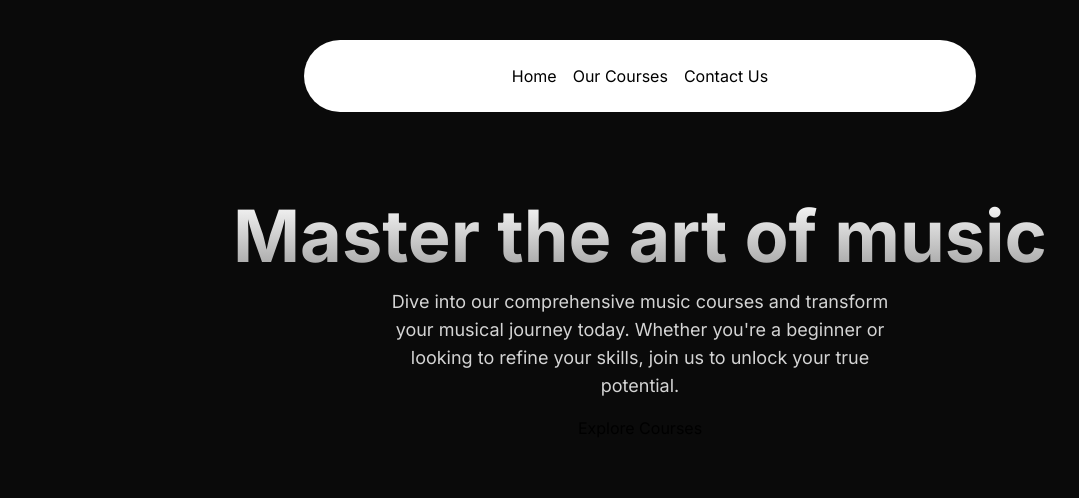
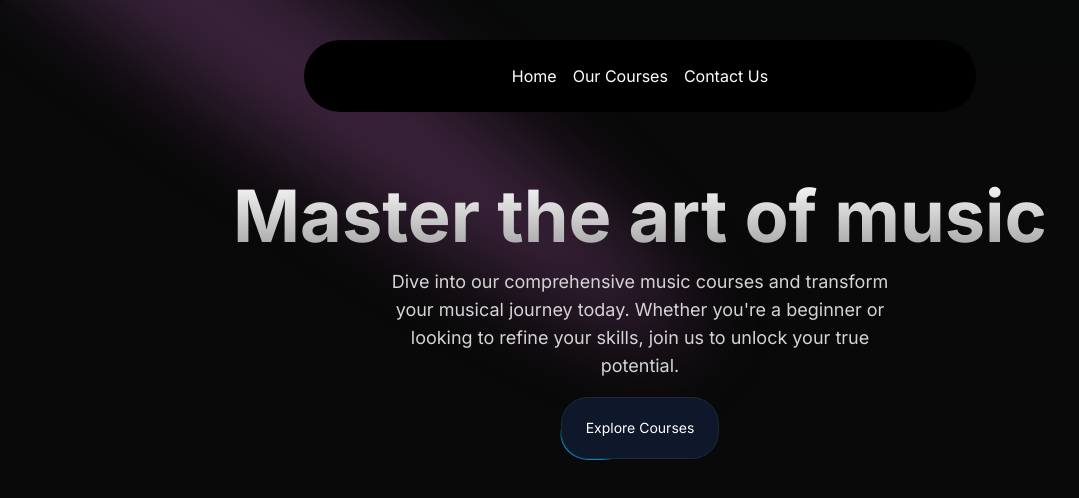
Before and after one commit to Radhikacrypto/music_academy, a Next.js app: page / in a window 1280 px wide. Shown: the top 498 px of the page, without its empty margins (0-1079 px from the left). Built offline with nearby package versions, Linux system fonts and the light colour scheme.

Commit message:
hero section

```diff
--- a/src/app/globals.css
+++ b/src/app/globals.css
@@ -1,3 +1,33 @@
 @tailwind base;
 @tailwind components;
 @tailwind utilities;
+
+:root {
+  --foreground-rgb: 0, 0, 0;
+  --background-start-rgb: 214, 219, 220;
+  --background-end-rgb: 255, 255, 255;
+}
+
+@media (prefers-color-scheme: dark) {
+  :root {
+    --foreground-rgb: 255, 255, 255;
+    --background-start-rgb: 0, 0, 0;
+    --background-end-rgb: 0, 0, 0;
+  }
+}
+
+body {
+  color: rgb(var(--foreground-rgb));
+  background: linear-gradient(
+      to bottom,
+      transparent,
+      rgb(var(--background-end-rgb))
+    )
+    rgb(var(--background-start-rgb));
+}
+
+@layer utilities {
+  .text-balance {
+    text-wrap: balance;
+  }
+}
--- a/src/app/layout.tsx
+++ b/src/app/layout.tsx
@@ -16,7 +16,7 @@
   children: React.ReactNode;
 }>) {
   return (
-    <html lang="en" >
+    <html lang="en"  className="dark">
       <body className={inter.className}>
       <div className="relative w-full flex items-center justify-center ">
           <Navbar />
--- a/src/components/HeroSection.tsx
+++ b/src/components/HeroSection.tsx
@@ -1,5 +1,8 @@
-
-import Link from "next/link"
+"use client";
+import React from "react";
+import { Button } from "./ui/moving-border";
+import Link from "next/link";
+import { Spotlight } from "./ui/Spotlight";
 function HeroSection() {
 
 
@@ -7,6 +10,10 @@
         <div
         className="h-auto md:h-[40rem] w-full rounded-md flex flex-col items-center justify-center relative overflow-hidden mx-auto py-10 md:py-0"
         >
+            <Spotlight
+        className="-top-40 left-0 md:left-60 md:-top-20"
+        fill="violet"
+      />
          <div className="p-4 relative z-10 w-full text-center">
          <h1
             className="mt-20 md:mt-0 text-4xl md:text-7xl font-bold bg-clip-text text-transparent bg-gradient-to-b from-neutral-50 to-neutral-400"
@@ -17,7 +24,12 @@
             <div className="mt-4">
                 <Link href={"/courses"}>
 
-                    Explore Courses
+                <Button
+        borderRadius="1.75rem"
+        className="bg-white dark:bg-slate-900 text-black dark:text-white border-neutral-200 dark:border-slate-800"
+      >
+        Explore Courses
+      </Button>
 
                 </Link>
             </div>
--- /dev/null
+++ b/src/components/ui/Spotlight.tsx
@@ -0,0 +1,56 @@
+import React from "react";
+import { cn } from "@/utils/cn";
+
+type SpotlightProps = {
+  className?: string;
+  fill?: string;
+};
+
+export const Spotlight = ({ className, fill }: SpotlightProps) => {
+  return (
+    <svg
+      className={cn(
+        "animate-spotlight pointer-events-none absolute z-[1]  h-[169%] w-[138%] lg:w-[84%] opacity-0",
+        className
+      )}
+      xmlns="http://www.w3.org/2000/svg"
+      viewBox="0 0 3787 2842"
+      fill="none"
+    >
+      <g filter="url(#filter)">
+        <ellipse
+          cx="1924.71"
+          cy="273.501"
+          rx="1924.71"
+          ry="273.501"
+          transform="matrix(-0.822377 -0.568943 -0.568943 0.822377 3631.88 2291.09)"
+          fill={fill || "white"}
+          fillOpacity="0.21"
+        ></ellipse>
+      </g>
+      <defs>
+        <filter
+          id="filter"
+          x="0.860352"
+          y="0.838989"
+          width="3785.16"
+          height="2840.26"
+          filterUnits="userSpaceOnUse"
+          colorInterpolationFilters="sRGB"
+        >
+          <feFlood floodOpacity="0" result="BackgroundImageFix"></feFlood>
+          <feBlend
+            mode="normal"
+            in="SourceGraphic"
+            in2="BackgroundImageFix"
+            result="shape"
+          ></feBlend>
+          <feGaussianBlur
+            stdDeviation="151"
+            result="effect1_foregroundBlur_1065_8"
+          ></feGaussianBlur>
+        </filter>
+      </defs>
+    </svg>
+  );
+};
--- /dev/null
+++ b/src/components/ui/moving-border.tsx
@@ -0,0 +1,139 @@
+"use client";
+import React from "react";
+import {
+  motion,
+  useAnimationFrame,
+  useMotionTemplate,
+  useMotionValue,
+  useTransform,
+} from "framer-motion";
+import { useRef } from "react";
+import { cn } from "@/utils/cn";
+
+export function Button({
+  borderRadius = "1.75rem",
+  children,
+  as: Component = "button",
+  containerClassName,
+  borderClassName,
+  duration,
+  className,
+  ...otherProps
+}: {
+  borderRadius?: string;
+  children: React.ReactNode;
+  as?: any;
+  containerClassName?: string;
+  borderClassName?: string;
+  duration?: number;
+  className?: string;
+  [key: string]: any;
+}) {
+  return (
+    <Component
+      className={cn(
+        "bg-transparent relative text-xl  h-16 w-40 p-[1px] overflow-hidden ",
+        containerClassName
+      )}
+      style={{
+        borderRadius: borderRadius,
+      }}
+      {...otherProps}
+    >
+      <div
+        className="absolute inset-0"
+        style={{ borderRadius: `calc(${borderRadius} * 0.96)` }}
+      >
+        <MovingBorder duration={duration} rx="30%" ry="30%">
+          <div
+            className={cn(
+              "h-20 w-20 opacity-[0.8] bg-[radial-gradient(var(--sky-500)_40%,transparent_60%)]",
+              borderClassName
+            )}
+          />
+        </MovingBorder>
+      </div>
+
+      <div
+        className={cn(
+          "relative bg-slate-900/[0.8] border border-slate-800 backdrop-blur-xl text-white flex items-center justify-center w-full h-full text-sm antialiased",
+          className
+        )}
+        style={{
+          borderRadius: `calc(${borderRadius} * 0.96)`,
+        }}
+      >
+        {children}
+      </div>
+    </Component>
+  );
+}
+
+export const MovingBorder = ({
+  children,
+  duration = 2000,
+  rx,
+  ry,
+  ...otherProps
+}: {
+  children: React.ReactNode;
+  duration?: number;
+  rx?: string;
+  ry?: string;
+  [key: string]: any;
+}) => {
+  const pathRef = useRef<any>();
+  const progress = useMotionValue<number>(0);
+
+  useAnimationFrame((time) => {
+    const length = pathRef.current?.getTotalLength();
+    if (length) {
+      const pxPerMillisecond = length / duration;
+      progress.set((time * pxPerMillisecond) % length);
+    }
+  });
+
+  const x = useTransform(
+    progress,
+    (val) => pathRef.current?.getPointAtLength(val).x
+  );
+  const y = useTransform(
+    progress,
+    (val) => pathRef.current?.getPointAtLength(val).y
+  );
+
+  const transform = useMotionTemplate`translateX(${x}px) translateY(${y}px) translateX(-50%) translateY(-50%)`;
+
+  return (
+    <>
+      <svg
+        xmlns="http://www.w3.org/2000/svg"
+        preserveAspectRatio="none"
+        className="absolute h-full w-full"
+        width="100%"
+        height="100%"
+        {...otherProps}
+      >
+        <rect
+          fill="none"
+          width="100%"
+          height="100%"
+          rx={rx}
+          ry={ry}
+          ref={pathRef}
+        />
+      </svg>
+      <motion.div
+        style={{
+          position: "absolute",
+          top: 0,
+          left: 0,
+          display: "inline-block",
+          transform,
+        }}
+      >
+        {children}
+      </motion.div>
+    </>
+  );
+};
--- a/tailwind.config.ts
+++ b/tailwind.config.ts
@@ -1,4 +1,11 @@
+const defaultTheme = require("tailwindcss/defaultTheme");
+const colors = require("tailwindcss/colors");
+const {
+  default: flattenColorPalette,
+} = require("tailwindcss/lib/util/flattenColorPalette");
 import type { Config } from "tailwindcss";
+
+
 
 const config: Config = {
   content: [
@@ -7,15 +14,47 @@
     "./src/app/**/*.{js,ts,jsx,tsx,mdx}",
   ],
 
+  darkMode: 'class',
+
   theme: {
     extend: {
+      animation: {
+        spotlight: "spotlight 2s ease .75s 1 forwards",
+      },
       backgroundImage: {
         "gradient-radial": "radial-gradient(var(--tw-gradient-stops))",
         "gradient-conic":
           "conic-gradient(from 180deg at 50% 50%, var(--tw-gradient-stops))",
       },
+      keyframes: {
+        spotlight: {
+          "0%": {
+            opacity: '0',
+            transform: "translate(-72%, -62%) scale(0.5)",
+          },
+          "100%": {
+            opacity: '1',//because of typescript i addedd ''
+            transform: "translate(-50%,-40%) scale(1)",
+          },
+        },
+      },
     },
   },
-  plugins: [],
+  plugins: [
+
+   addVariablesForColors,
+  ],
 };
+
+function addVariablesForColors({ addBase, theme }: any) {
+  let allColors = flattenColorPalette(theme("colors"));
+  let newVars = Object.fromEntries(
+    Object.entries(allColors).map(([key, val]) => [`--${key}`, val])
+  );
+
+  addBase({
+    ":root": newVars,
+  });
+}
+
 export default config;
```
